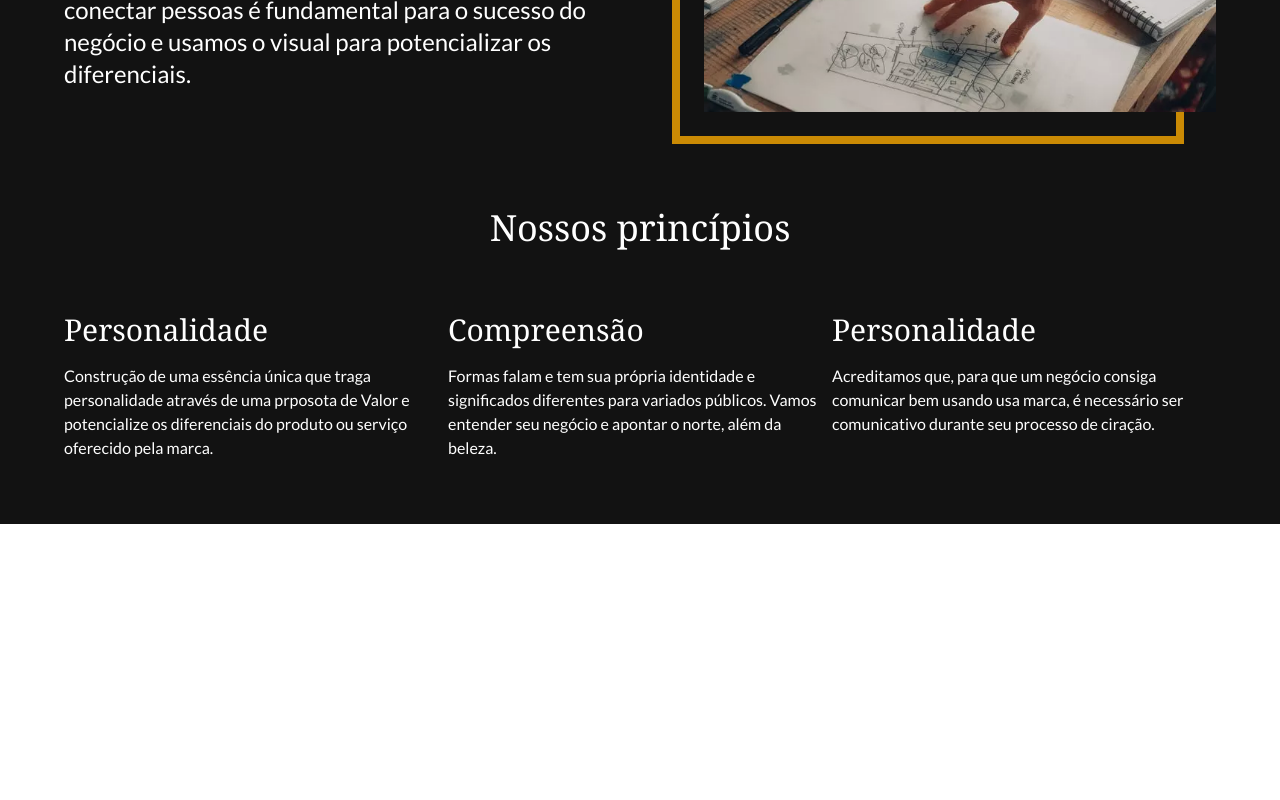
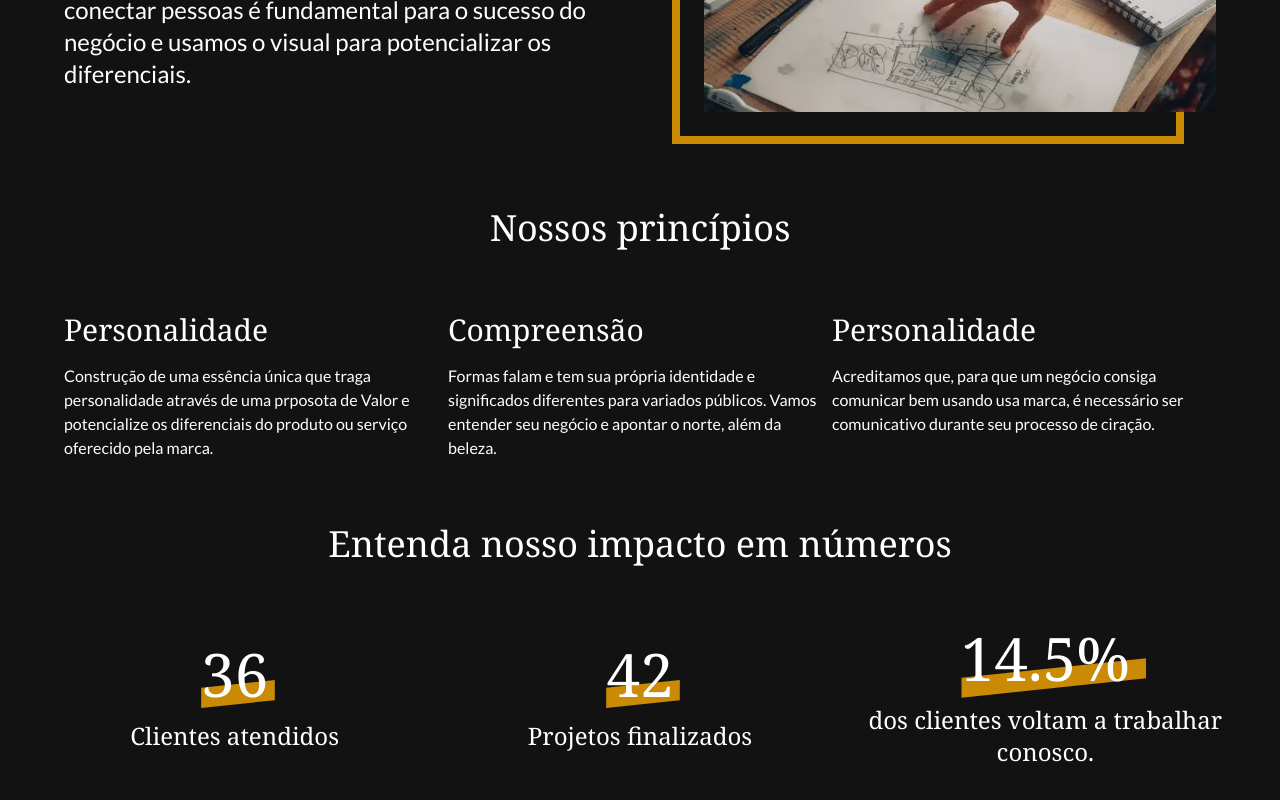
Before and after one commit to guilherssousa/villa-studio, a Preact app: page / in a window 1280 px wide. Shown: the part 1024-1824 px from the top of the page. Before the commit the page ends 1548 px from the top, so only its background shows below. Built offline with nearby package versions, Linux system fonts and the light colour scheme; a web font is replaced by a local one.

Commit message:
Add Stats section

```diff
--- a/src/app.tsx
+++ b/src/app.tsx
@@ -1,6 +1,7 @@
 import Navbar from "./components/navbar";
 import Hero from "./components/hero";
 import AboutUs from "./components/about-us";
+import Stats from "./components/stats";
 
 export function App() {
   return (
@@ -8,6 +9,7 @@ export function App() {
       <Navbar />
       <Hero />
       <AboutUs />
+      <Stats />
     </div>
   );
 }
--- a/src/components/about-us.tsx
+++ b/src/components/about-us.tsx
@@ -3,7 +3,7 @@ import { FunctionalComponent } from "preact";
 const AboutUs: FunctionalComponent = () => {
   return (
     <section className="bg-villa" id="sobre-nos">
-      <div className="pt-24 max-w-screen-xl mx-auto min-h-screen text-white p-16">
+      <div className="pt-24 max-w-screen-xl mx-auto min-h-screen text-white px-16">
         <h2 className="text-4xl md:text-5xl font-serif">
           Mais que uma agência de Branding.
         </h2>
--- /dev/null
+++ b/src/components/stats.tsx
@@ -0,0 +1,39 @@
+import { FunctionalComponent } from "preact";
+
+interface StatProps {
+  value: string;
+}
+
+const Stat: FunctionalComponent<StatProps> = ({ value, children }) => {
+  return (
+    <div className="flex items-center justify-center flex-col">
+      <div className="relative">
+        <div className="relative z-10 text-6xl font-serif">{value}</div>
+        <div
+          className="-rotate-6 z-0 -skew-x-6 absolute bottom-0 w-[110%] bg-stat bg-statSize h-2/6"
+          id="backmark-label"
+        />
+      </div>
+      <div className=" text-center text-2xl font-serif mt-4">{children}</div>
+    </div>
+  );
+};
+
+const Stats: FunctionalComponent = () => {
+  return (
+    <section className="bg-villa text-white pt-16 pb-36">
+      <div className=" max-w-screen-xl w-full mx-auto px-8 flex flex-col items-center justify-center">
+        <h2 className="text-4xl font-serif">
+          Entenda nosso impacto em números
+        </h2>
+        <div className="grid grid-cols-3 mt-16">
+          <Stat value="36">Clientes atendidos</Stat>
+          <Stat value="42">Projetos finalizados</Stat>
+          <Stat value="14.5%">dos clientes voltam a trabalhar conosco.</Stat>
+        </div>
+      </div>
+    </section>
+  );
+};
+
+export default Stats;
--- a/tailwind.config.js
+++ b/tailwind.config.js
@@ -13,6 +13,10 @@ module.exports = {
       },
       backgroundImage: {
         hero: "url('/bg.webp')",
+        stat: "linear-gradient(to right, #ca8a04 50%, transparent 50%);",
+      },
+      backgroundSize: {
+        statSize: "200%",
       },
     },
   },
```
